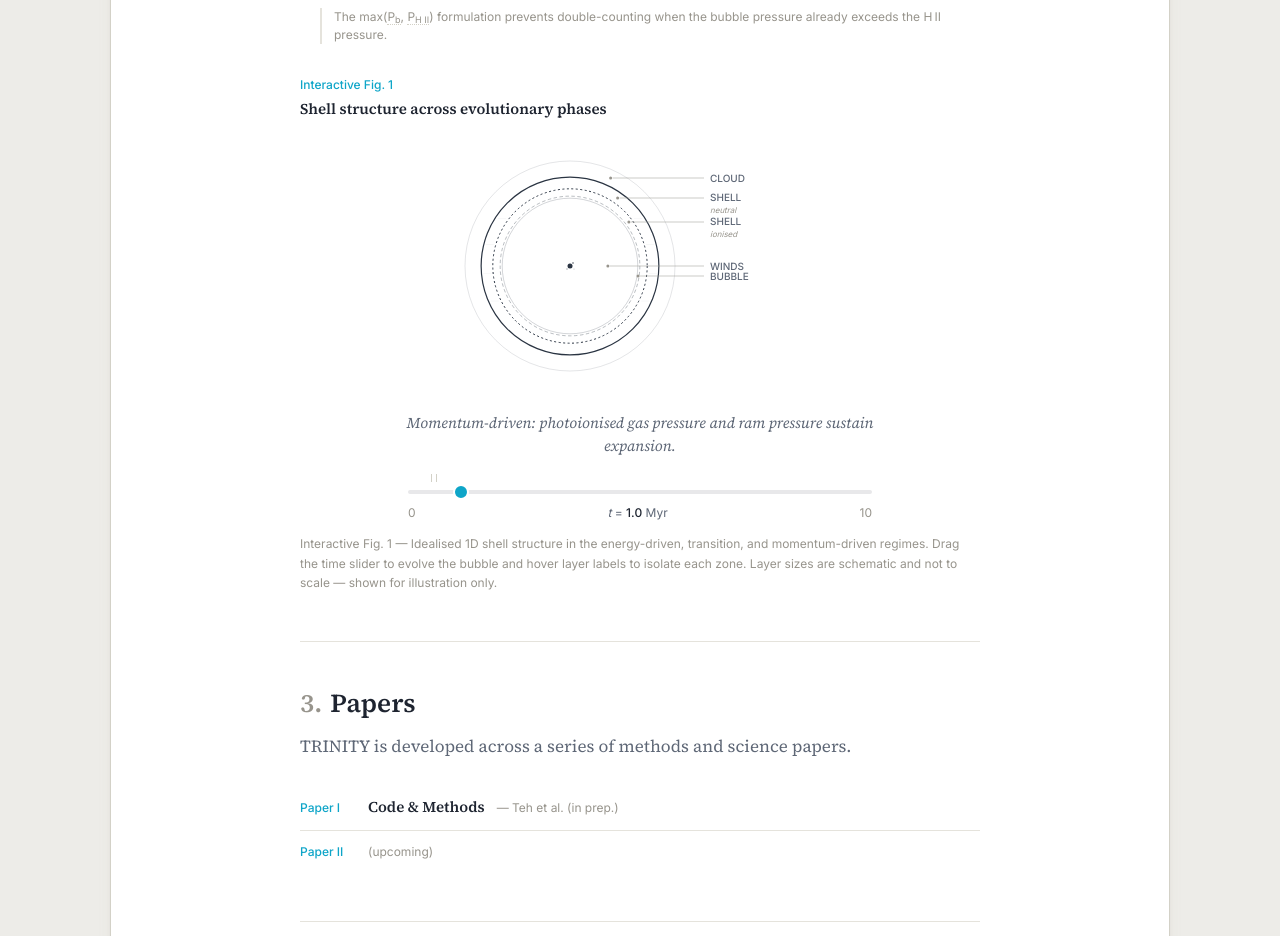
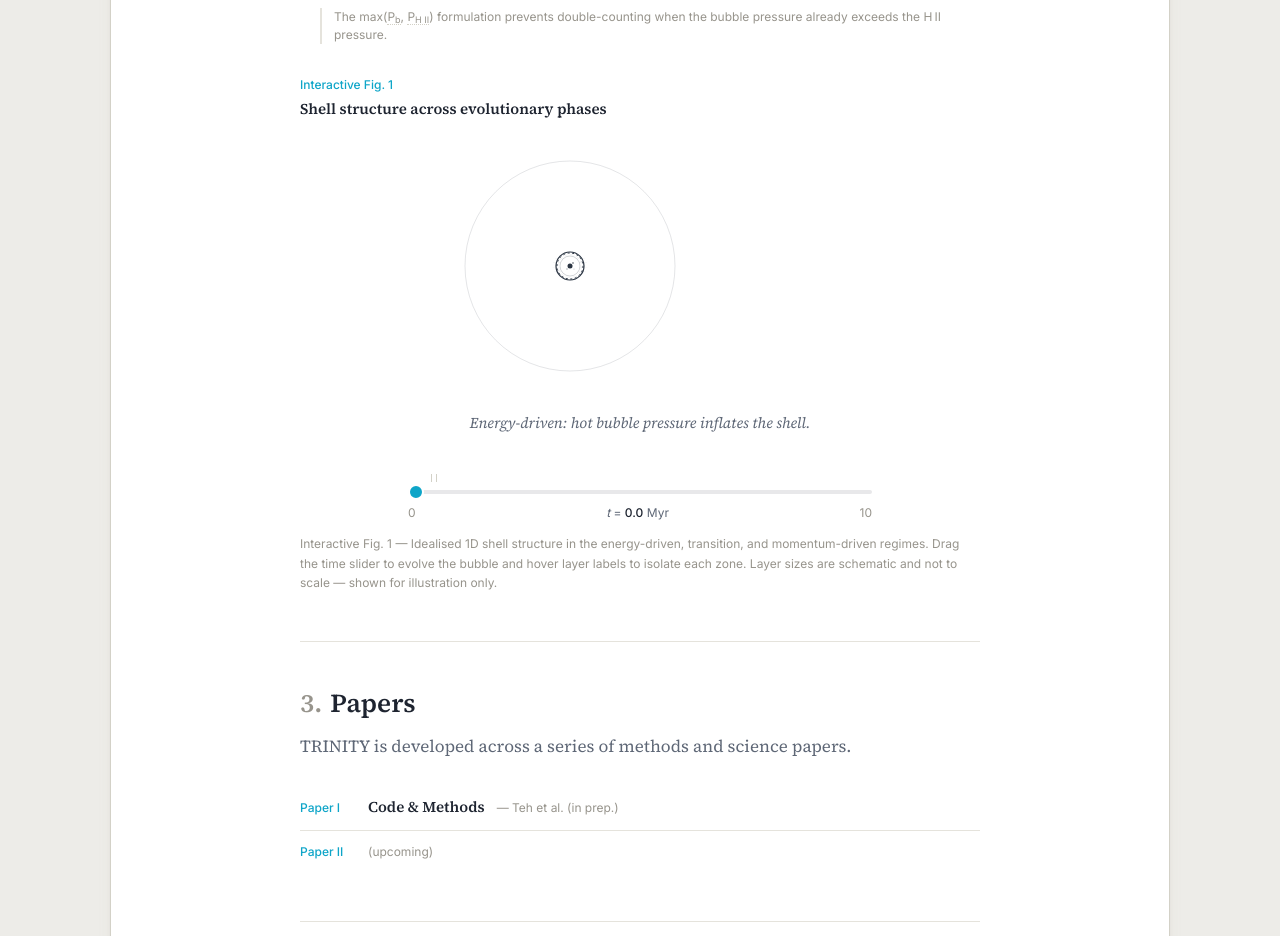
Before and after one commit to JiaWeiTeh/trinity-web, a React (Vite) app: page / in a window 1280 px wide. Shown: the part 2300-3236 px from the top of the page. Built offline with nearby package versions, Linux system fonts and the light colour scheme.

Commit message:
Default the shell-diagram slider to t=0
https://claude.ai/code/session_01QXMJhm962XUJKEtGTKgdU6

```diff
--- a/src/components/ContentSections.jsx
+++ b/src/components/ContentSections.jsx
@@ -479,7 +479,7 @@ function Contact() {
 /* ── Composition ─────────────────────────────────────────────── */
 
 export default function ContentSections({ onViewChange }) {
-  const [time, setTime] = useState(1.0)
+  const [time, setTime] = useState(0)
 
   return (
     <div>
```
